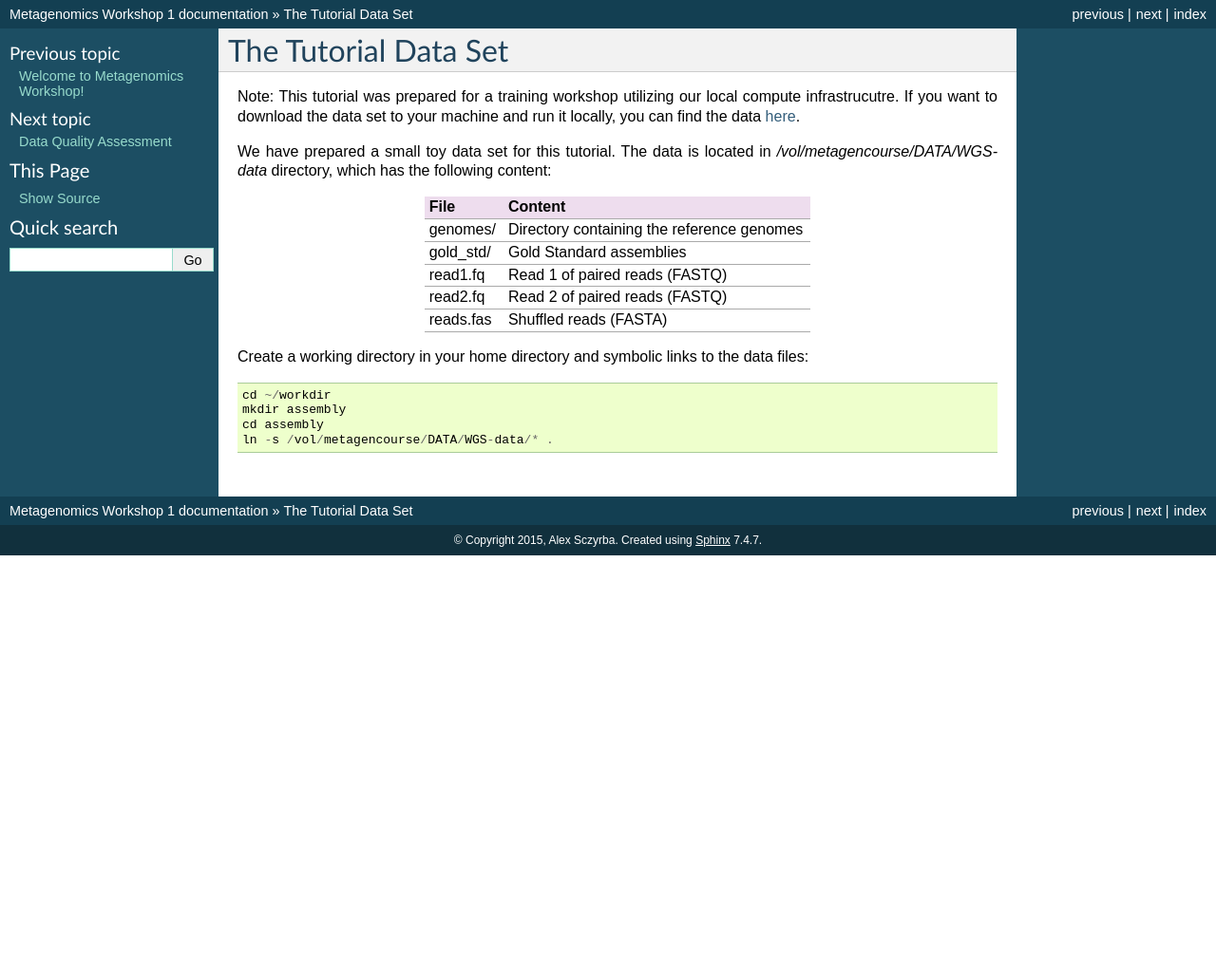
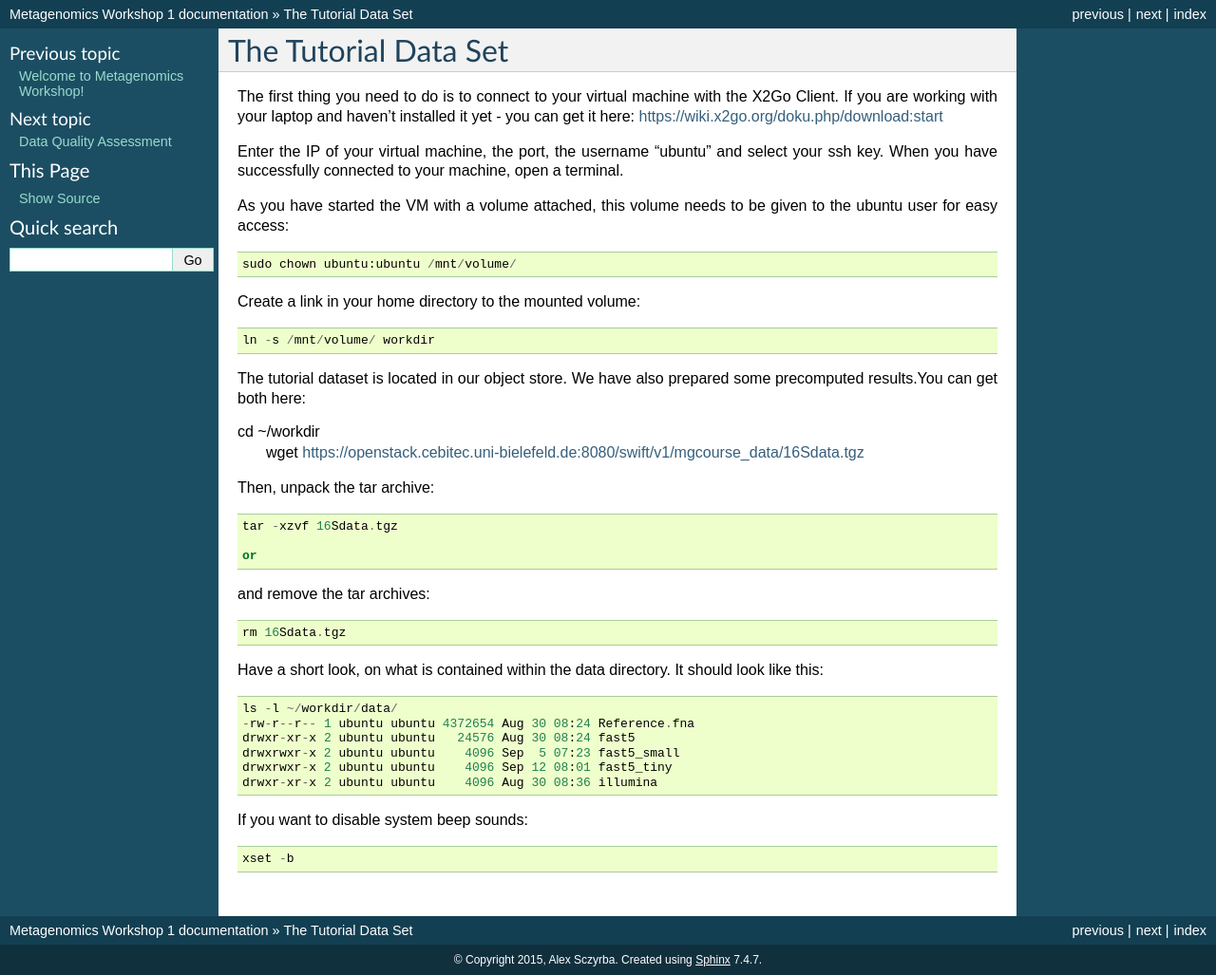
Before and after one commit to jueneman/16S-workshop-denbi, a Sphinx documentation site: the page built from docs/data.rst, in a window 1280 px wide. Shown: the whole page at 95% size. Built offline with Sphinx 7.4.7, drawn with Linux system fonts in a browser that asks for light colours; pages that are not in the unit, such as notebooks, are missing from menus; before the commit the page ends 900 px from its top, so only the background shows below that.

Commit message:
Update data.rst

```diff
--- a/docs/data.rst
+++ b/docs/data.rst
@@ -1,32 +1,43 @@
 The Tutorial Data Set
 ================================
 
-Note: This tutorial was prepared for a training workshop utilizing
-our local compute infrastrucutre. If you want to download the data set
-to your machine and run it locally, you can find the data
-`here <https://uni-bielefeld.sciebo.de/index.php/s/FpiLaNWWp5MDVui>`_.
+The first thing you need to do is to connect to your virtual machine with the X2Go Client. If you are working with your laptop and haven't installed it yet - you can get it here:
+https://wiki.x2go.org/doku.php/download:start
 
-We have prepared a small toy data set for this tutorial. The data is located
-in `/vol/metagencourse/DATA/WGS-data` directory, which has the following content:
+Enter the IP of your virtual machine, the port, the username "ubuntu" and select your ssh key. When you have successfully connected to your machine, open a terminal.
 
-+---------------+--------------------------------------------+
-| File          | Content                                    |
-+===============+============================================+
-| genomes/      | Directory containing the reference genomes |
-+---------------+--------------------------------------------+
-| gold_std/     | Gold Standard assemblies                   |
-+---------------+--------------------------------------------+
-| read1.fq      | Read 1 of paired reads (FASTQ)             |
-+---------------+--------------------------------------------+
-| read2.fq      | Read 2 of paired reads (FASTQ)             |
-+---------------+--------------------------------------------+
-| reads.fas     | Shuffled reads (FASTA)                     |
-+---------------+--------------------------------------------+
+As you have started the VM with a volume attached, this volume needs to be given to the ubuntu user for easy access::
 
-Create a working directory in your home directory and symbolic links
-to the data files::
+  sudo chown ubuntu:ubuntu /mnt/volume/
 
-  cd ~/workdir
-  mkdir assembly
-  cd assembly
-  ln -s /vol/metagencourse/DATA/WGS-data/* .
+Create a link in your home directory to the mounted volume::
+
+  ln -s /mnt/volume/ workdir
+
+The tutorial dataset is located in our object store. We have also prepared some precomputed results.You can get both here::
+
+cd ~/workdir
+  wget https://openstack.cebitec.uni-bielefeld.de:8080/swift/v1/mgcourse_data/16Sdata.tgz
+
+Then, unpack the tar archive::
+
+  tar -xzvf 16Sdata.tgz
+
+  or
+
+and remove the tar archives::
+
+  rm 16Sdata.tgz
+
+Have a short look, on what is contained within the data directory. It should look like this::
+
+  ls -l ~/workdir/data/
+  -rw-r--r-- 1 ubuntu ubuntu 4372654 Aug 30 08:24 Reference.fna
+  drwxr-xr-x 2 ubuntu ubuntu   24576 Aug 30 08:24 fast5
+  drwxrwxr-x 2 ubuntu ubuntu    4096 Sep  5 07:23 fast5_small
+  drwxrwxr-x 2 ubuntu ubuntu    4096 Sep 12 08:01 fast5_tiny
+  drwxr-xr-x 2 ubuntu ubuntu    4096 Aug 30 08:36 illumina
+
+If you want to disable system beep sounds::
+
+  xset -b
```
